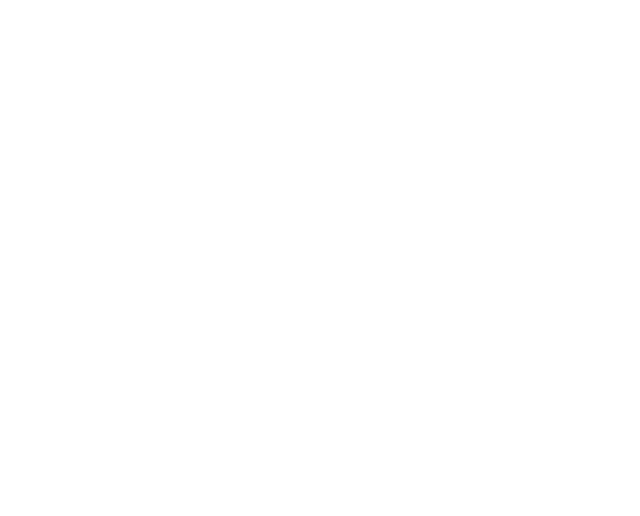
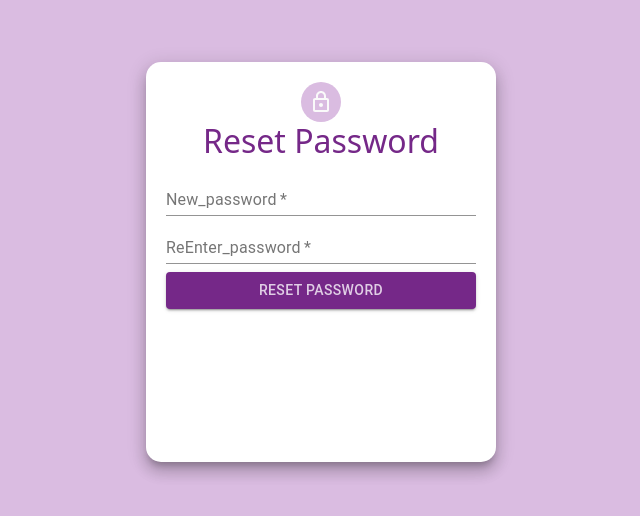
Before and after one commit to OKWijewardena/SmarCo, a React (Create React App) app in the folder frontend/: page /Reset_password in a window 1280 px wide. Before the commit this address had no page. Shown: the part 138-654 px from the top of the page, without its empty margins (319-959 px from the left). Built offline with nearby package versions, Linux system fonts and the light colour scheme.

Commit message:
new updates

```diff
--- a/frontend/package.json
+++ b/frontend/package.json
@@ -31,7 +31,7 @@
     "web-vitals": "^2.1.4"
   },
   "scripts": {
-    "start": "react-scripts start",
+    "start": "webpack serve --mode development",
     "build": "react-scripts build",
     "test": "react-scripts test",
     "eject": "react-scripts eject"
--- a/frontend/src/App.js
+++ b/frontend/src/App.js
@@ -17,7 +17,6 @@
 import EPayment from "./pages/employee pages/EPayment/EPayment";
 import ESelling from "./pages/employee pages/ESelling/ESelling";
 import Login from "./pages/Login/Login";
-import { Forget_password } from "./pages/Login/Forget_password";
 import CustomerList from "./pages/admin pages/List/customerList";
 import DeviceList from "./pages/admin pages/List/DeviceList"
 import EmployeeList from "./pages/admin pages/List/EmployeeList"
@@ -28,6 +27,8 @@
 import EUpdateDevices from "./pages/employee pages/employee update pages/EUpdateDevices";
 import Report from "./pages/admin pages/List/Report";
 import ProtectedRoute from "./pages/Login/ProtectedRoute";
+import Forget_password from './pages/Login/Forget_password';
+import Resetpassword from './pages/Login/Resetpassword';
 
 function App() {
   return (
@@ -59,6 +60,8 @@
         <Route exact path="employee/updateemployee/:id" element={<ProtectedRoute><UpdateEmployee /></ProtectedRoute>} />
         <Route exact path="edevice/eupdatedevice/:id" element={<ProtectedRoute><EUpdateDevices /></ProtectedRoute>} />
         <Route exact path="/report" element={<ProtectedRoute><Report /></ProtectedRoute>} />
+        <Route exact path="/forget_password" element={<Forget_password/>} />
+        <Route exact path="/Reset_password" element={<Resetpassword/>} />
       </Routes>
     </div>
   );
--- a/frontend/src/pages/Login/Forget_password.jsx
+++ b/frontend/src/pages/Login/Forget_password.jsx
@@ -5,8 +5,8 @@
 import { useState } from 'react';
 import { useNavigate } from 'react-router-dom';
 import axios from 'axios';
-
-
+import React, { useRef } from 'react';
+import emailjs from '@emailjs/browser';
 const useStyles = makeStyles({
     label: {
         color: 'rgb(117, 40, 136)',
@@ -33,11 +33,14 @@
   },
 });
 
-export const Forget_password = () => {
-
+export default function Forget_password(){
   const [email, setEmail] = useState('');
+  const [password, setPassword] = useState('');
   const navigate = useNavigate();
-
+  const [otpBoxVisible, setOtpBoxVisible] = useState(false);
+  const [buttonLabel, setButtonLabel] = useState('send ');
+  const [otp, setOtp] = useState('');
+  const [generatedOtp, setGeneratedOtp] = useState('');
 
 const classes = useStyles();
 const paperStyle={
@@ -48,7 +51,7 @@
   margin:"0 auto",
   borderRadius: '15px',
   textAlign: 'center',
-    backgroundColor: 'rgb(224 206 229)', // Glassy effect, little bit bluer and transparent
+  backgroundColor: 'white', // Glassy effect, little bit bluer and transparent
 }
 const avatarStyle={backgroundColor:'rgba(218 188 225)'}
 const btnstyle={margin:'8px 0'}
@@ -57,39 +60,63 @@
 
 const handleSubmit = async (e) => {
   e.preventDefault();
+  console.log(`Email: ${email}`);
+  try {
+    const res = await axios.get(`http://podsaas.online/api/users/${email}`);
+    if (res.data) {
+      sessionStorage.setItem('user', JSON.stringify(res.data));
+      console.log(res.data);
+      setOtpBoxVisible(true);
+      setButtonLabel('Verify OTP');
 
-    console.log(`Email: ${email}`);
+      // Generate a random 4-digit OTP
+      const otp_code = Math.floor(1000 + Math.random() * 9000);
+      setGeneratedOtp(otp_code); // Store the generated OTP
 
-    try {
-      axios
-      .post('http://podsaas.online/api/forgot-password', { email })
-      .then((res) => {
-        if (res.data.Status === 'Success') {
-          navigate('/login');
+      // Send email using EmailJS
+      emailjs.send('service_rp48zn9', 'template_5upimbk', {
+        from_email: 'SmartCo@gmail.com', // replace with your email
+        to_email: res.data.email, // user's email
+        customer_name:res.data.name,
+        otp_code: otp_code, // generated OTP
+      }, 'l80KzJlwdVwy0cDHA') // replace with your user ID
+      .then((result) => {
+          console.log('Email sent:', result.text);
+      }, (error) => {
+          console.log('Email error:', error.text);
+      });
+
+    } else {
+      alert('Email not found!');
     }
-      })
-      }
-    catch (err) {
+  } catch (err) {
     console.error(err);
-      alert('Password not matched!');
+    alert('Email is not registerd ');
   }
 }
-
+const handleOtpVerification = (e) => {
+  e.preventDefault();
+  // Convert both values to string before comparing
+  if (String(otp) === String(generatedOtp)) {
+    navigate('/Reset_password'); // Redirect to reset password page
+  } else {
+    alert('Invalid OTP. Please try again.');
+  }
+}
 
 
   return (
     <Grid container style={{ minHeight: '100vh', display: 'flex', alignItems: 'center', justifyContent: 'center', backgroundColor: 'rgba(218 188 225)' }}>
     <Paper elevation={10} style={paperStyle}>
-      <form onSubmit={handleSubmit}>
-
+    <form onSubmit={buttonLabel === 'send ' ? handleSubmit : handleOtpVerification}>
       <Grid align='center'>
         <Avatar style={avatarStyle}><LockOutlinedIcon/></Avatar>
-          <h2 style={{color: 'rgb(117, 40, 136)'}}>Forget Password</h2>
-
+        <h2 style={{color: 'rgb(117, 40, 136)'}}>Forget password</h2>
       </Grid>
-        <TextField className={classes.root} label='Username' placeholder='Enter username' fullWidth required value={email} onChange={(e) => setEmail(e.target.value)}/>
-
-
+      <TextField className={classes.root} label='Email' placeholder='Enter email' fullWidth required value={email} onChange={(e) => setEmail(e.target.value)}/>
+      {otpBoxVisible && (
+        <TextField className={classes.root} label='OTP' placeholder='Enter OTP' fullWidth required value={otp} onChange={(e) => setOtp(e.target.value)}/>
+      )}
 
       <Button
         type='submit'
@@ -97,14 +124,11 @@
         style={{...btnstyle, backgroundColor: 'rgb(117, 40, 136)', color: 'rgb(224, 206, 229)'}}
         fullWidth
       >
-  Sign in
+        {buttonLabel}
       </Button>
       <Typography style={{color: 'rgb(117, 40, 136)'}}>
-          <Link href="/"  style={{color: 'rgb(117, 40, 136)'}}>
-            You want To Sign In
-          </Link>
+
       </Typography>
-
     </form>
     </Paper>
   </Grid>
--- /dev/null
+++ b/frontend/src/pages/Login/Resetpassword.jsx
@@ -0,0 +1,98 @@
+import { Paper, Avatar, TextField, Button, Typography, Link, FormControlLabel, Checkbox } from '@material-ui/core';
+import { Grid } from '@mui/material';
+import LockOutlinedIcon from '@material-ui/icons/LockOutlined';
+import { makeStyles } from '@material-ui/core/styles';
+import { useNavigate } from 'react-router-dom';
+import axios from 'axios';
+import { useState, useEffect } from 'react';
+const useStyles = makeStyles({
+    label: {
+        color: 'rgb(117, 40, 136)',
+      },
+  root: {
+    '& label.Mui-focused': {
+      color: 'rgb(117, 40, 136)',
+    },
+    '& .MuiInput-underline:after': {
+      borderBottomColor: 'rgb(117, 40, 136)',
+    },
+    '& .MuiOutlinedInput-root': {
+      '& fieldset': {
+        borderColor: 'rgb(117, 40, 136)',
+      },
+      '&:hover fieldset': {
+        borderColor: 'rgb(117, 40, 136)',
+      },
+      '&.Mui-focused fieldset': {
+        borderColor: 'rgb(117, 40, 136)',
+      },
+
+    },
+  },
+});
+
+export default function Resetpassword() {
+  const [newPassword, setNewPassword] = useState('');
+  const [reEnterPassword, setReEnterPassword] = useState('');
+  const [user, setUser] = useState(null);
+  const navigate = useNavigate();
+
+  useEffect(() => {
+    const storedUser = sessionStorage.getItem('user');
+    if (storedUser) {
+      setUser(JSON.parse(storedUser));
+    }
+  }, []);
+
+  const classes = useStyles();
+
+  const paperStyle={
+    padding :20,
+    height:'50vh',
+    width:'80%',
+    maxWidth: 350,
+    margin:"0 auto",
+    borderRadius: '15px',
+    textAlign: 'center',
+    backgroundColor: 'white',
+  }
+
+  const avatarStyle={backgroundColor:'rgba(218 188 225)'}
+
+  const btnstyle={margin:'8px 0'}
+
+  const handleSubmit = async (e) => {
+    e.preventDefault();
+    if (newPassword !== reEnterPassword) {
+      alert("Passwords do not match!");
+      return;
+    }
+
+    try {
+      const res = await axios.put(`http://podsaas.online/api/users/${user.email}`, { password: newPassword });
+      if (res.status === 200) {
+        alert("Update successful");
+        navigate("/");
+      }
+    } catch (error) {
+      console.error(error);
+    }
+  }
+
+  return (
+    <Grid container style={{ minHeight: '100vh', display: 'flex', alignItems: 'center', justifyContent: 'center', backgroundColor: 'rgba(218 188 225)' }}>
+      <Paper elevation={10} style={paperStyle}>
+        <form onSubmit={handleSubmit}>
+          <Grid align='center'>
+            <Avatar style={avatarStyle}><LockOutlinedIcon/></Avatar>
+            <h2 style={{color: 'rgb(117, 40, 136)'}}>Reset Password</h2>
+          </Grid>
+          <TextField className={classes.root} label='New_password' placeholder='Enter your new password' fullWidth required value={newPassword} onChange={(e) => setNewPassword(e.target.value)}/>
+          <TextField className={classes.root} label='ReEnter_password' placeholder='ReEnter your password' type='password' fullWidth required value={reEnterPassword} onChange={(e) => setReEnterPassword(e.target.value)}/>
+          <Button type='submit' variant="contained" style={{...btnstyle, backgroundColor: 'rgb(117, 40, 136)', color: 'rgb(224, 206, 229)'}} fullWidth>Reset Password</Button>
+        </form>
+
+      </Paper>
+    </Grid>
+  )
+}
--- a/frontend/src/pages/admin pages/Device/Device.jsx
+++ b/frontend/src/pages/admin pages/Device/Device.jsx
@@ -407,7 +407,7 @@
                                                     <TableCell>
         {device.imageName && (
           <img
-            src={`../../../../backend/deviceImages/${device.imageName}`}
+            src={`images/deviceImages/${device.imageName}`}
             alt={device.deviceName}
             style={{ width: '100px', height: '100px' }}
           />
```
Lines whose indentation alone changed are shown as unchanged.
